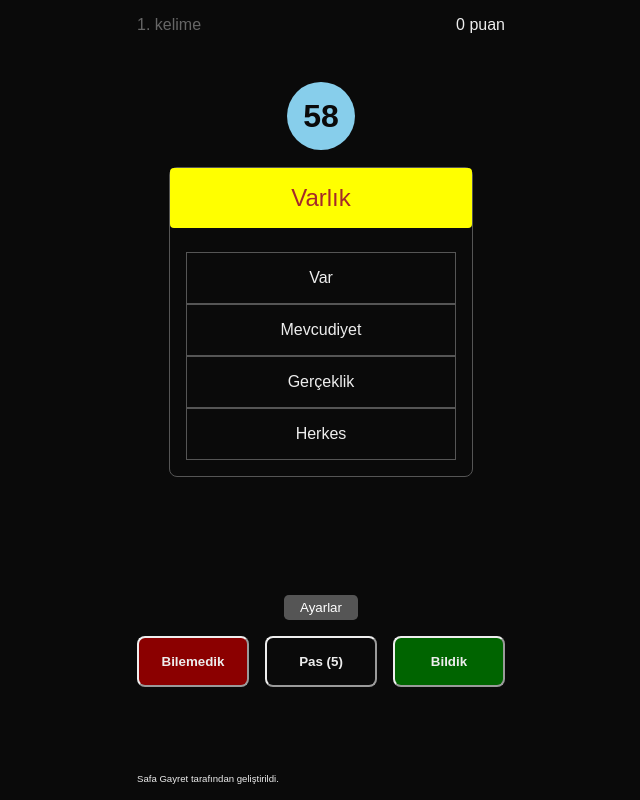
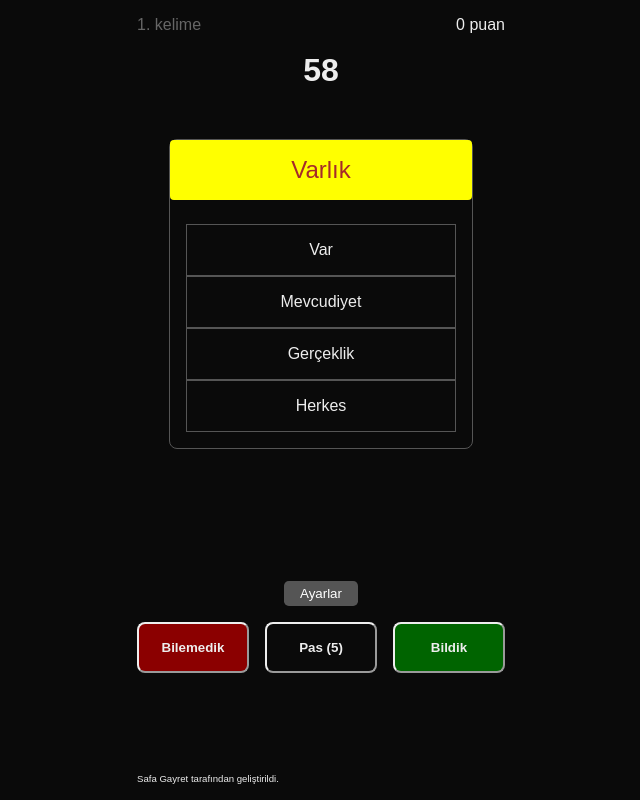
Before and after one commit to gayret/tabu, a Next.js app: page / in a window 1280 px wide. Both pictures are taken after a click on the button "Oyunu başlat". Shown: the whole page, without its empty margins (319-959 px from the left). Built offline with nearby package versions, Linux system fonts and the light colour scheme.

Commit message:
fix: countdown style

```diff
--- a/app/components/game/CountDown.js
+++ b/app/components/game/CountDown/CountDown.js
@@ -16,8 +16,11 @@ export default function CountDown({ count, setCount, isPlaying }) {
     return () => clearInterval(interval)
   })
   return (
-    <span key={countdown} className='countdown'>
-      {countdown}
+    <span
+      key={countdown}
+      className={countdown < 11 && countdown > 0 ? 'countdown alarm' : 'countdown'}
+    >
+      <div>{countdown}</div>
     </span>
   )
 }
--- /dev/null
+++ b/app/components/game/CountDown/count-down.css
@@ -0,0 +1,33 @@
+.countdown {
+  text-align: center;
+  border-radius: 50%;
+  max-width: 3rem;
+  padding: 1rem;
+  font-weight: bold;
+  margin-inline: auto;
+}
+
+.countdown div {
+  color: var(--foreground);
+  font-size: 2rem;
+}
+
+.countdown.alarm div {
+  color: var(--foreground);
+  animation: alarm 1s infinite ease-in-out;
+}
+
+@keyframes alarm {
+  0% {
+    transform: scale(1);
+    color: darkred;
+  }
+  50% {
+    transform: scale(1.6);
+    color: var(--foreground);
+  }
+  100% {
+    transform: scale(1);
+    color: darkred;
+  }
+}
--- a/app/globals.css
+++ b/app/globals.css
@@ -1,4 +1,5 @@
 @import url('./components/InputNumber/input-number.css');
+@import url('./components/game/CountDown/count-down.css');
 
 :root {
   --background: #0a0a0a;
@@ -55,7 +56,6 @@ button {
 .score {
   display: flex;
   justify-content: space-between;
-  margin-bottom: 4rem;
 }
 
 .cards {
@@ -92,18 +92,6 @@ button {
 .card ul li {
   border: 1px solid #555;
   padding: 1rem;
-}
-
-.countdown {
-  text-align: center;
-  background-color: skyblue;
-  color: var(--background);
-  border-radius: 50%;
-  max-width: 3rem;
-  padding: 1rem;
-  font-weight: bold;
-  margin-inline: auto;
-  font-size: 2rem;
 }
 
 .actions {
--- a/app/page.js
+++ b/app/page.js
@@ -3,7 +3,7 @@
 import { useEffect, useState } from 'react'
 import allWords from './data/words.json'
 import Card from './components/game/Card'
-import CountDown from './components/game/CountDown'
+import CountDown from './components/game/CountDown/CountDown'
 import Actions from './components/game/Actions'
 import Link from 'next/link'
 
@@ -49,6 +49,7 @@ export default function Home() {
   }
 
   const onStart = () => {
+    setDefaults()
     setIsCardsFinished(false)
     setWords(allWords)
     setPoints(0)
@@ -97,7 +98,7 @@ export default function Home() {
         <Link href='/settings'>Ayarlar</Link>
       </button>
 
-      {activeIndex && !isCardsFinished && (
+      {activeIndex && !isCardsFinished && count !== 0 && (
         <Actions
           passable={passable}
           setPassed={onPass}
@@ -105,6 +106,12 @@ export default function Home() {
           setNegativePoints={setNegativePoints}
         />
       )}
+
+      {count === 0 && (
+        <div className='start'>
+          <button onClick={onStart}>Yeniden Oyna</button>
+        </div>
+      )}
     </>
   )
 }
```
